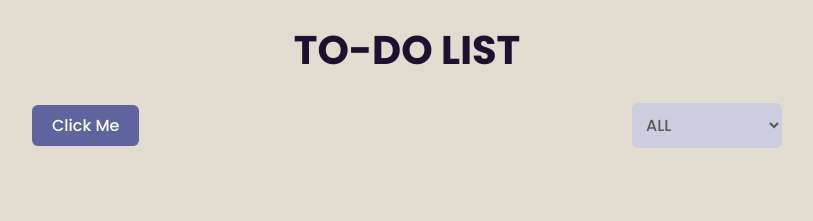
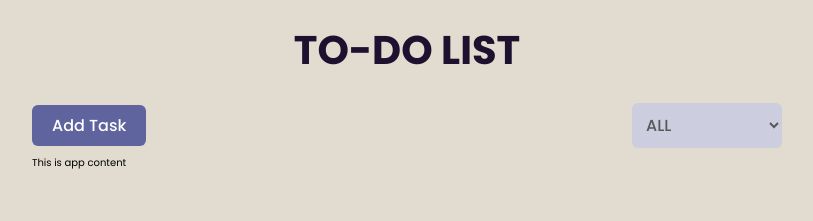
Before and after one commit to chan-kristine/Intern-Task, a React (Create React App) app: page / in a window 1280 px wide. Shown: the top 221 px of the page, without its empty margins (233-1046 px from the left). Built offline with nearby package versions, Linux system fonts and the light colour scheme; the HTML template or start-up script is replaced by a standard one.

Commit message:
Change button name and added  content

```diff
--- a/src/App.js
+++ b/src/App.js
@@ -1,5 +1,6 @@
 import React from 'react';
 import PageTitle from './components/PageTitle';
+import AppContent from './components/AppContent';
 import AppHeader from './components/AppHeader';
 import style from './styles/modules/app.module.scss';
 
@@ -9,6 +10,7 @@
       <PageTitle>TO-DO LIST</PageTitle>
       <div className={style.app__wrapper}>
         <AppHeader />
+        <AppContent />
       </div>
     </div>
   );
--- /dev/null
+++ b/src/components/AppContent.js
@@ -0,0 +1,7 @@
+import React from 'react';
+
+function AppContent() {
+  return <div>This is app content</div>;
+}
+
+export default AppContent;
--- a/src/components/AppHeader.js
+++ b/src/components/AppHeader.js
@@ -5,7 +5,7 @@
 function AppHeader() {
   return (
     <div className={styles.appHeader}>
-      <Button variant="primary">Click Me</Button>
+      <Button variant="primary">Add Task</Button>
       <SelectButton id="status">
         <option value="all">ALL</option>
         <option value="incomplete">incomplete</option>
```
